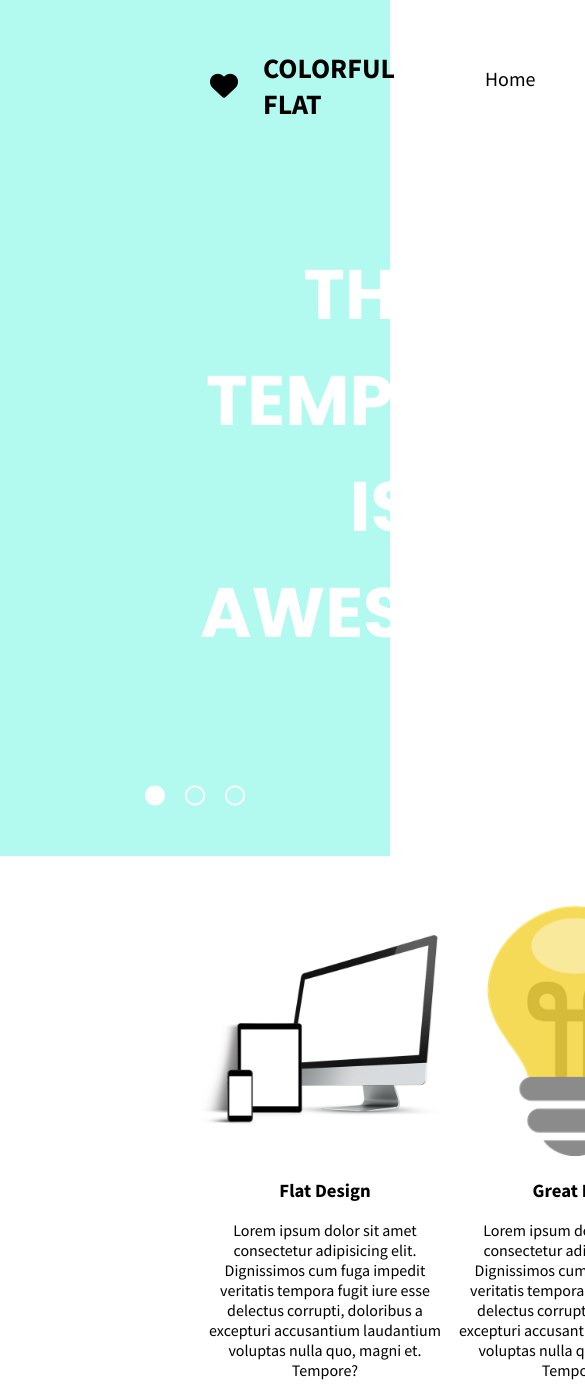
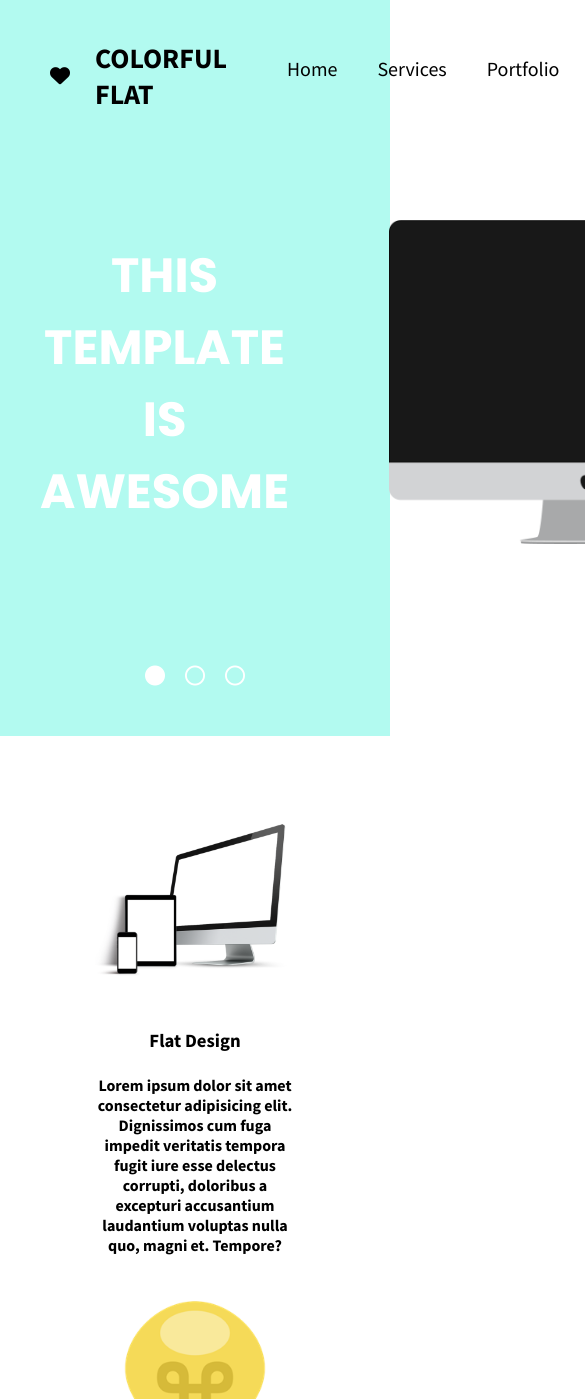
Before and after one commit to pjupju/firstlayout, a plain HTML site: page index.html in a window 390 px wide. Shown: the top 1399 px of the page, 585 px wide, since content can reach past the window. Drawn offline with Linux system fonts and the light colour scheme.

Commit message:
add 800px media flexbox

```diff
--- a/css/media.css
+++ b/css/media.css
@@ -0,0 +1,51 @@
+@media (max-width: 960px) {
+    .navigation {
+        padding: 40px;
+    }
+    .logo > i {
+        font-size: 20px;
+        color: black;
+    }
+    .flexbox-block {
+        padding: 50px 100px;
+    }
+    .menu > ul {
+        display: flex;
+        justify-content: center;
+    }
+    .menu > ul > li {
+        padding: 0;
+    }
+    .menu > ul > li > a {
+        padding: 10px 20px;
+    }
+    .template {
+        padding: 40px;
+    }
+    .template-text {
+        font-size: 48px;
+        margin-right: 100px;
+    }
+}
+
+@media (max-width: 800px) {
+    .flexbox {
+        display: flex;
+        flex-direction: column;
+        align-items: center;
+    }
+    .flexbox-item {
+        padding: 15px 0;
+    }
+    .flexbox-item > h3 {
+        padding: 5px 0;
+    }
+    .flexbox-item > img {
+        width: 200px;
+        height: auto;
+    }
+    .flexbox-item > p {
+        font-size: 16px;
+        font-weight: 700;
+    }
+}
--- a/css/style.css
+++ b/css/style.css
@@ -35,8 +35,6 @@ a {
     font-weight: 700;
     margin-left: 15px;
 }
-
-
 .menu > ul {
     display: flex;
     justify-content: space-around;
@@ -93,7 +91,7 @@ a {
 
 .flexbox-block {
    background-color: #fff;
-   padding: 50px 200px;
+   padding: 50px 225px;
 }
 .flexbox {
     display: flex;
@@ -105,6 +103,9 @@ a {
 .flexbox-item {
     max-width: 350px;
 }
+.flexbox-item > h3 {
+    padding: 5px 0;
+}
 .flexbox-item > img {
     width: 250px;
     height: auto;
```
